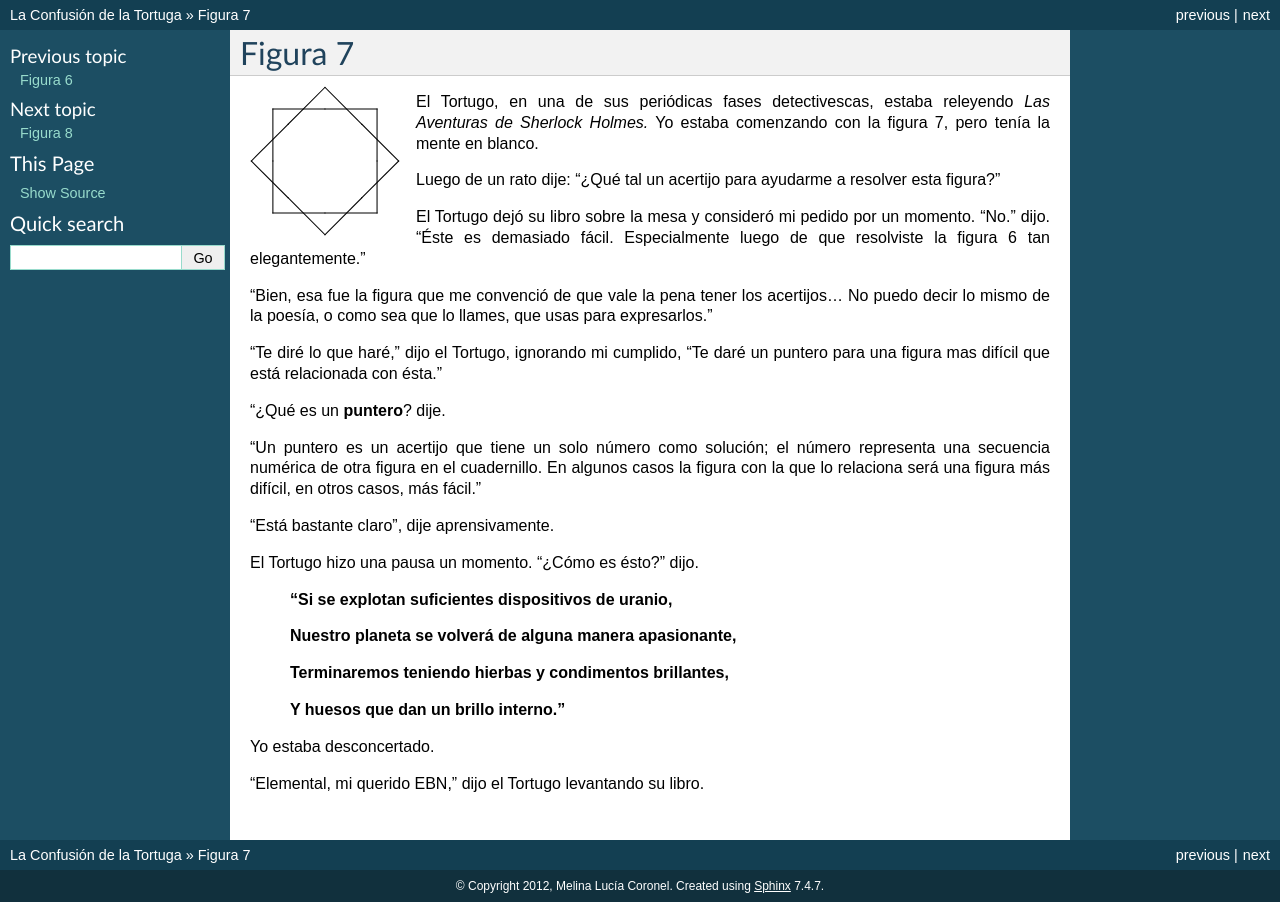
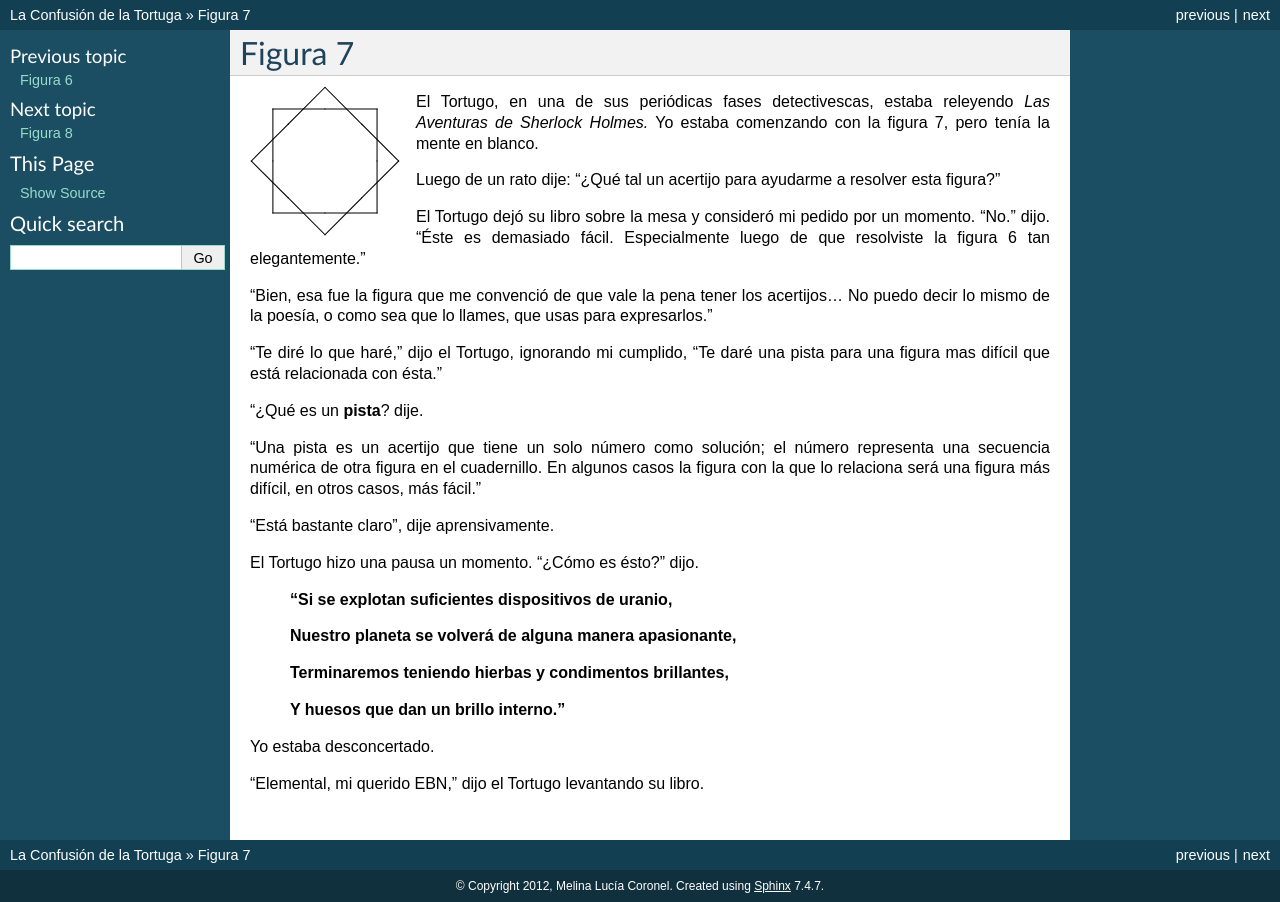
Before and after one commit to humitos/turtle-confusion-es, a Sphinx documentation site: the page built from docs/puzzle-07.rst, in a window 1280 px wide. Built offline with Sphinx 7.4.7, drawn with Linux system fonts in a browser that asks for light colours.

Commit message:
Changed "puntero" by "pista"
Issue #5

```diff
--- a/docs/puzzle-07.rst
+++ b/docs/puzzle-07.rst
@@ -17,11 +17,11 @@ El Tortugo dejó su libro sobre la mesa y consideró mi pedido por un momento. "
 
 "Bien, esa fue la figura que me convenció de que vale la pena tener los acertijos... No puedo decir lo mismo de la poesía, o como sea que lo llames, que usas para expresarlos."
 
-"Te diré lo que haré," dijo el Tortugo, ignorando mi cumplido, "Te daré un puntero para una figura mas difícil que está relacionada con ésta."
+"Te diré lo que haré," dijo el Tortugo, ignorando mi cumplido, "Te daré una pista para una figura mas difícil que está relacionada con ésta."
 
-"¿Qué es un **puntero**? dije.
+"¿Qué es un **pista**? dije.
 
-"Un puntero es un acertijo que tiene un solo número como solución; el número representa una secuencia numérica de otra figura en el cuadernillo. En algunos casos la figura con la que lo relaciona será una figura más difícil, en otros casos, más fácil."
+"Una pista es un acertijo que tiene un solo número como solución; el número representa una secuencia numérica de otra figura en el cuadernillo. En algunos casos la figura con la que lo relaciona será una figura más difícil, en otros casos, más fácil."
 
 "Está bastante claro", dije aprensivamente.
 
--- a/docs/puzzle-12.rst
+++ b/docs/puzzle-12.rst
@@ -16,7 +16,7 @@ El Tortugo y yo estábamos en el laboratorio cuando él levantó la vista y dijo
 
 "No estoy progresando mucho. A veces parece como si me fuese a tomar siglos entender toda ésta cuestión," dije.
 
-"Sí. Supongo que sería mejor que te diera un puntero para la sexta figura," dijo el Tortugo mientras tomaba la lupa y se inclinaba para examinar una pila de polvo negro que había puesto en un crisol. Hizo una pausa y luego dijo: "Harías bien en recordar, si quieres estar seguro de ganarte el pan, que siempre debes ser objetivo y pestarle atención a los hechos observables."
+"Sí. Supongo que sería mejor que te diera una pista para la sexta figura," dijo el Tortugo mientras tomaba la lupa y se inclinaba para examinar una pila de polvo negro que había puesto en un crisol. Hizo una pausa y luego dijo: "Harías bien en recordar, si quieres estar seguro de ganarte el pan, que siempre debes ser objetivo y pestarle atención a los hechos observables."
 
 "Eso es todo?" pregunté.
 
--- a/docs/puzzle-18.rst
+++ b/docs/puzzle-18.rst
@@ -16,7 +16,7 @@ El Tortugo miró la pantalla, donde él estaba atareado dibujando un patrón, y
 
 Lo miré seriamente por un tiempo. Tuvo la decencia de sonrojarse.
 
-Miró otra vez la pantalla y dijo, "¿Quieres un puntero para otra figura a la que está relacionada?"
+Miró otra vez la pantalla y dijo, "¿Quieres una pista para otra figura a la que está relacionada?"
 
 "Sí," dije, "Pero dime ¿Porqué crees que vale la pena dar pistas que llevan a otras figuras?"
 
```
